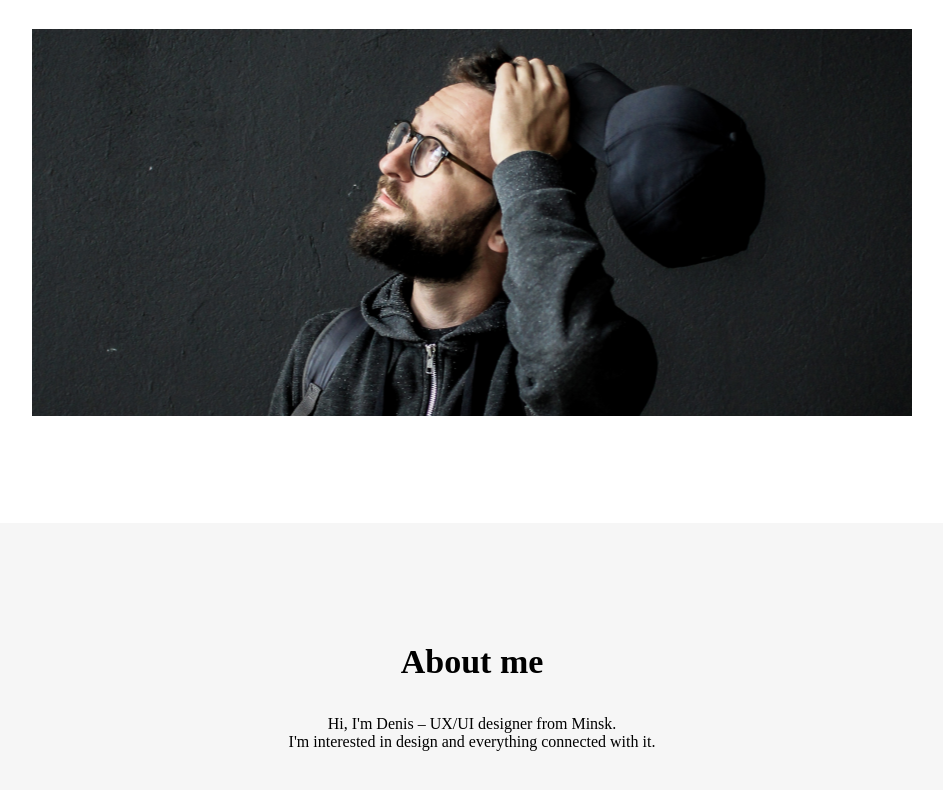
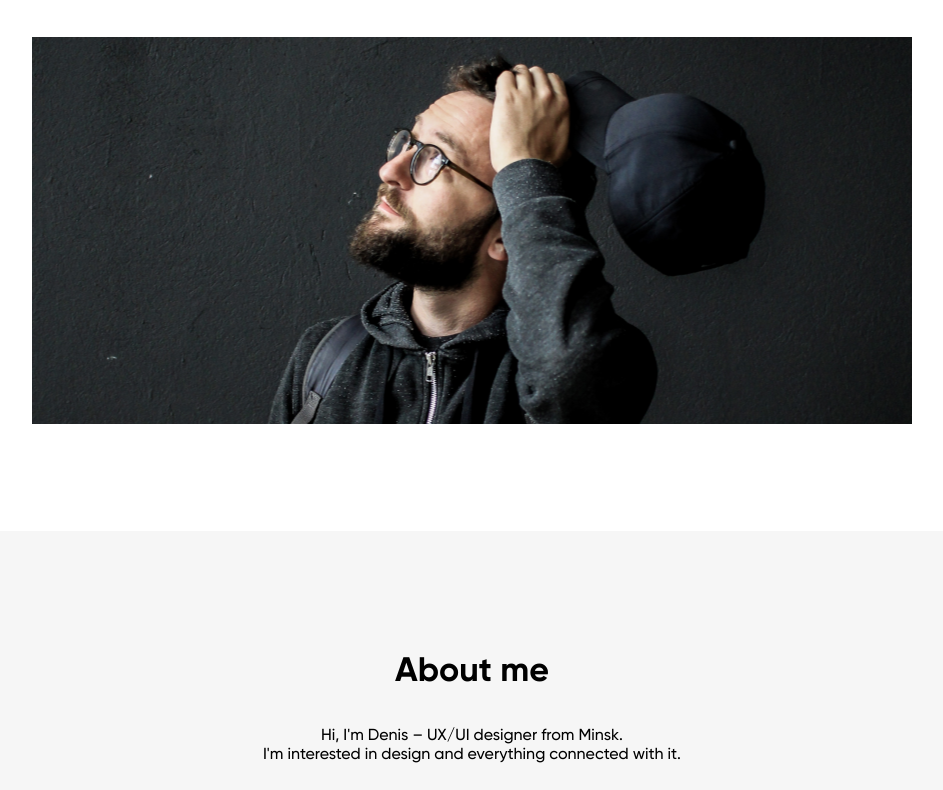
Before and after one commit to jelsey1967/DenisNovik, a plain HTML site: page index.html in a window 1280 px wide. Shown: the part 252-1042 px from the top of the page, without its empty margins (168-1111 px from the left). Drawn offline with nearby package versions, Linux system fonts and the light colour scheme; the site is published under a folder, as on GitHub Pages, so addresses that start at the root find nothing.

Commit message:
Update main.css

```diff
--- a/css/main.css
+++ b/css/main.css
@@ -1,13 +1,13 @@
 @font-face {
   font-family: "Gilroy";
-  src: local("Gilroy Medium"), local("Gilroy-Medium"), url("/fonts/Gilroy-Medium.woff2") format("woff2"), url("/fonts/Gilroy-Medium.woff") format("woff"), url("/fonts/Gilroy-Medium.ttf") format("truetype");
+  src: local("Gilroy Medium"), local("Gilroy-Medium"), url("../fonts/Gilroy-Medium.woff2") format("woff2"), url("../fonts/Gilroy-Medium.woff") format("woff"), url("../fonts/Gilroy-Medium.ttf") format("truetype");
   font-weight: 500;
   font-style: normal;
 }
 
 @font-face {
   font-family: "Gilroy";
-  src: local("Gilroy Bold"), local("Gilroy-Bold"), url("/fonts/Gilroy-Bold.woff2") format("woff2"), url("/fonts/Gilroy-Bold.woff") format("woff"), url("/fonts/Gilroy-Bold.ttf") format("truetype");
+  src: local("Gilroy Bold"), local("Gilroy-Bold"), url("../fonts/Gilroy-Bold.woff2") format("woff2"), url("../fonts/Gilroy-Bold.woff") format("woff"), url("../fonts/Gilroy-Bold.ttf") format("truetype");
   font-weight: 700;
   font-style: normal;
 }
```
